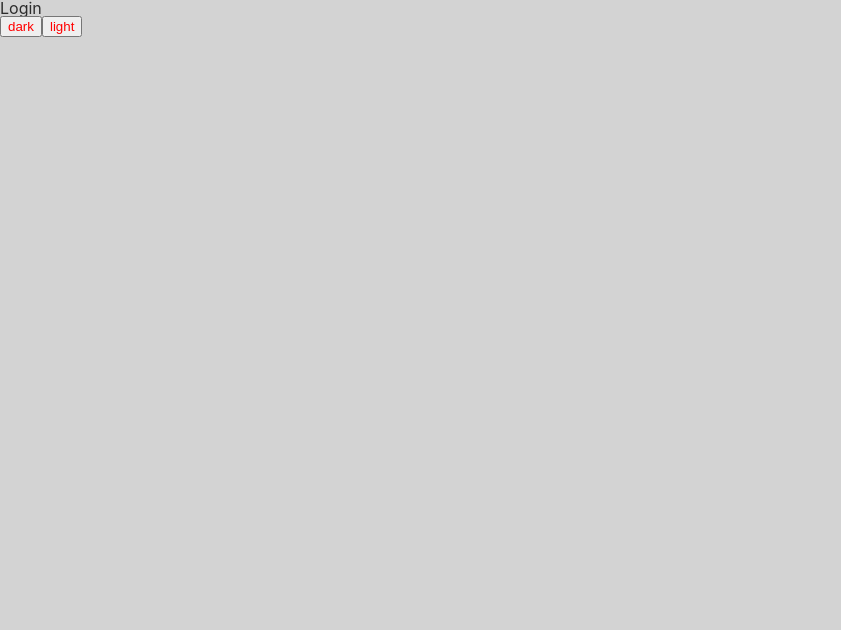
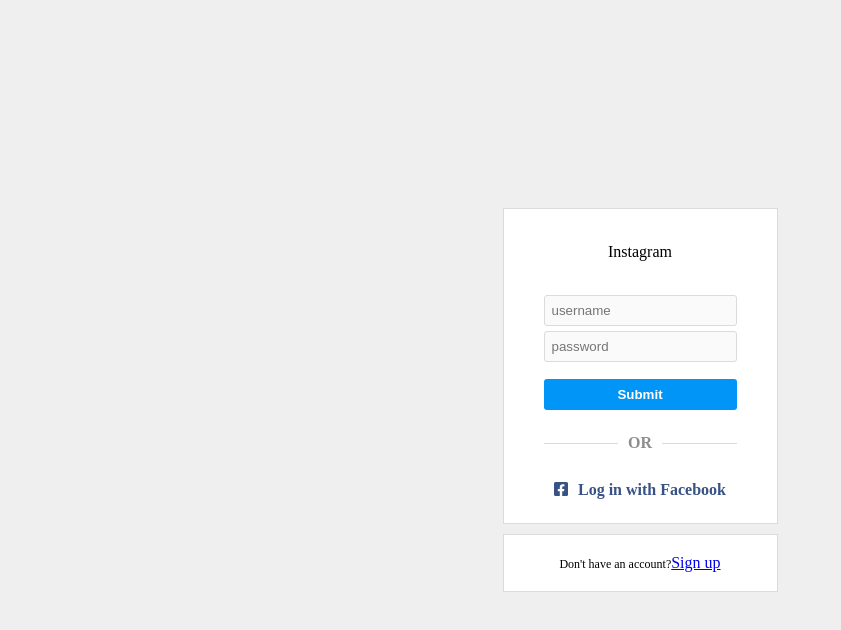
Before and after one commit to ntommy11/instaclone-web, a React (Create React App) app: page / in a window 1280 px wide. Shown: the top 630 px of the page, without its empty margins (0-841 px from the left). Built offline with nearby package versions, Linux system fonts and the light colour scheme.

Commit message:
CSS login page

```diff
--- a/src/screens/Login.js
+++ b/src/screens/Login.js
@@ -1,3 +1,5 @@
+import { faFacebookSquare } from "@fortawesome/free-brands-svg-icons";
+import { FontAwesomeIcon } from "@fortawesome/react-fontawesome";
 import { useState } from "react";
 import styled from "styled-components";
 import { darkModeVar, isLoggedInVar } from "../apollo";
@@ -7,21 +9,115 @@
   font-family:--apple-system, BlinkMacSystemFont, 'Segoe UI', Roboto, Oxygen, Ubuntu, Cantarell, 'Open Sans', 'Helvetica Neue', sans-serif
 
 `
+const WhiteBox = styled.div`
+  background-color:white;
+  border: 1px solid rgb(219,219,219);
+`
+const TopBox = styled(WhiteBox)`
+  display:flex;
+  justify-content:center;
+  align-items:center;
+  flex-direction:column;
+  padding: 35px 40px 25px 40px;
+  margin-bottom: 10px;
+  form{
+    margin-top: 35px;
+    display:flex;
+    justify-content:center;
+    align-items:center;
+    flex-direction:column;
+    width: 100%;
+    input{
+      box-sizing: border-box;
+      width:100%;
+      border-radius: 3px;
+      margin-bottom: 5px;
+      padding: 7px;
+      background-color: #fafafa;
+      border: 0.5px solid rgb(219,219,219);
+      &:last-child{
+        border: none;
+        margin-top: 12px;
+        background-color: #0095f6;
+        color: white;
+        text-align:center;
+        padding: 8px 0px;
+        font-weight: 600;
+      }
+    }
+  }
+`
+const BottomBox = styled(WhiteBox)`
+  padding: 20px 0px;
+  text-align:center;
+  span{
+    font-size: 12px;
+    padding:
+  }
+`
 const Container = styled.div`
-
+  display:flex;
+  height: 100vh;
+  justify-content:center;
+  align-items:center;
+  flex-direction: column;
 `
 const TogglePotato = styled.button`
   color: red;
 `
 
+const Separator = styled.div`
+  margin: 20px 0px 30px 0px;
+  text-transform: uppercase;
+  display: flex;
+  justify-content:center;
+  width:100%;
+  align-items:center;
+  div{
+    width: 100%;
+    height: 1px;
+    background-color: rgb(219,219,219);
+  }
+  span{
+    margin: 0px 10px;
+    font-weight: 600;
+    color: #8e8e8e;
+  }
+`
+const FacebookLogin = styled.div`
+  color: #385285;
+  span{
+    margin-left: 10px;
+    font-weight: 600;
+  }
+`
 function Login(){
   const [potato, setPotato] = useState(false);
   const togglePotato=()=>setPotato((current)=>!current);
   return (
     <Container>
-      <Title potato={potato}>Login</Title>
-      <TogglePotato onClick={()=>darkModeVar(true)}>dark</TogglePotato>
-      <TogglePotato onClick={()=>darkModeVar(false)}>light</TogglePotato>
+      <div>
+        <TopBox>
+          <h1>Instagram</h1>
+          <form>
+            <input type="text" placeholder="username"/>
+            <input type="password" placeholder="password"/>
+            <input type="submit" placeholder="log in"/>
+          </form>
+          <Separator>
+            <div></div>
+            <span>Or</span>
+            <div></div>
+          </Separator>
+          <FacebookLogin>
+            <FontAwesomeIcon icon={faFacebookSquare}/>
+            <span>Log in with Facebook</span>
+          </FacebookLogin>
+        </TopBox>
+        <BottomBox>
+          <span>Don't have an account?</span><a href="#">Sign up</a>
+        </BottomBox>
+      </div>
     </Container>
   )
 }
--- a/src/styles.js
+++ b/src/styles.js
@@ -2,7 +2,7 @@
 import reset from 'styled-reset';
 export const lightTheme = {
   fontColor: "#2c2c2c",
-  bgColor: "lightgray"
+  bgColor: "#efefef",
 }
 export const darkTheme = {
   fontColor: "white",
```
